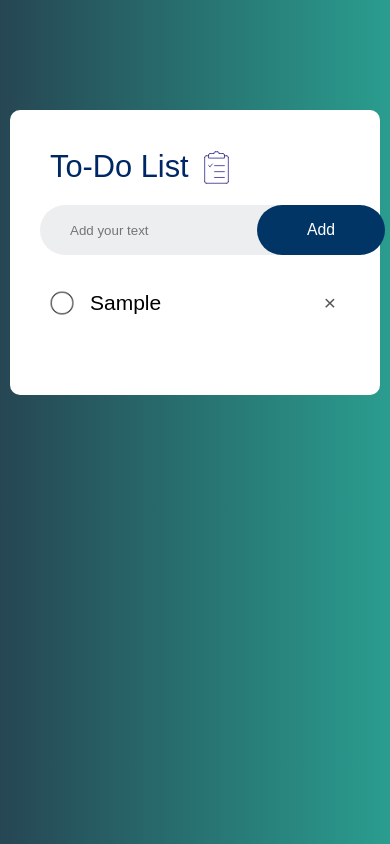
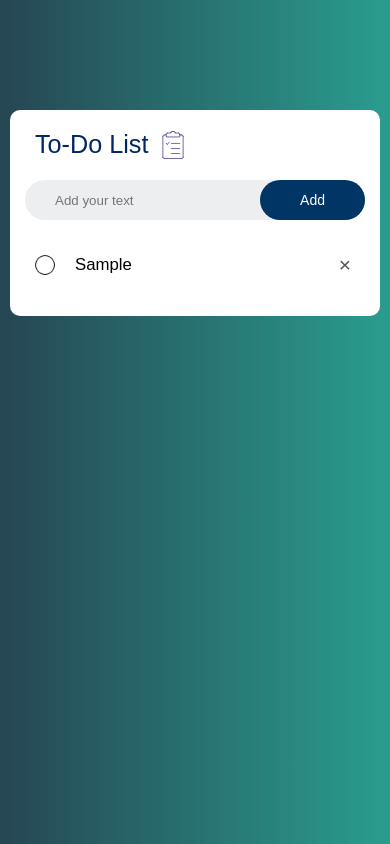
Before and after one commit to CyberPsychoPlus/JS-To-Do-List, a plain HTML site: page index.html in a window 390 px wide. Both pictures are taken after typing "Sample" into the empty fields and a click on the button "Add". Drawn offline with Linux system fonts and the light colour scheme.

Commit message:
Added adaptive

```diff
--- a/js/main.js
+++ b/js/main.js
@@ -13,16 +13,35 @@ function addTask() {
 		span.innerHTML = '\u00d7'
 		li.appendChild(span)
 	}
+	saveData()
 }
+
+inputBox.addEventListener('keyup', function (event) {
+	if (event.key === 'Enter') {
+		addTask()
+	}
+})
 
 listContainer.addEventListener(
 	'click',
 	function (e) {
 		if (e.target.tagName === 'LI') {
 			e.target.classList.toggle('checked')
+			saveData()
 		} else if (e.target.tagName === 'SPAN') {
 			e.target.parentElement.remove()
+			saveData()
 		}
 	},
 	false
 )
+
+function saveData() {
+	localStorage.setItem('data', listContainer.innerHTML)
+}
+
+function showTask() {
+	listContainer.innerHTML = localStorage.getItem('data')
+}
+
+showTask()
--- a/scss/style.scss
+++ b/scss/style.scss
@@ -6,7 +6,7 @@ body {
 
 .container {
 	width: 100%;
-	min-height: 100dvh;
+	min-height: 100vh;
 	background: linear-gradient(90deg, #264653, #2a9d8f);
 	padding: 10px;
 }
@@ -30,6 +30,7 @@ body {
 
 	&__icon {
 		width: 35px;
+		height: 35px;
 		margin-left: 10px;
 	}
 
@@ -104,3 +105,34 @@ body {
 		}
 	}
 }
+
+@media (max-width: 480px) {
+	.todo-app {
+		padding: 20px 15px 30px;
+		&__title {
+			font-size: 1.8rem;
+		}
+		&__icon {
+			width: 30px;
+			height: 30px;
+		}
+
+		button {
+			padding: 12px 40px;
+			background: #003566;
+			color: #fff;
+			font-size: 1rem;
+			border-radius: 40px;
+		}
+
+		&__list li {
+			font-size: 1.2rem;
+			&::before {
+				content: '';
+				position: absolute;
+				width: 24px;
+				height: 24px;
+			}
+		}
+	}
+}
```
Also changed, not shown: css/style.css, css/style.min.css.
